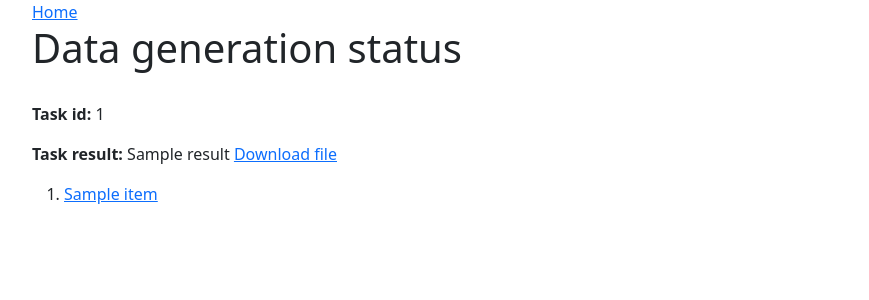
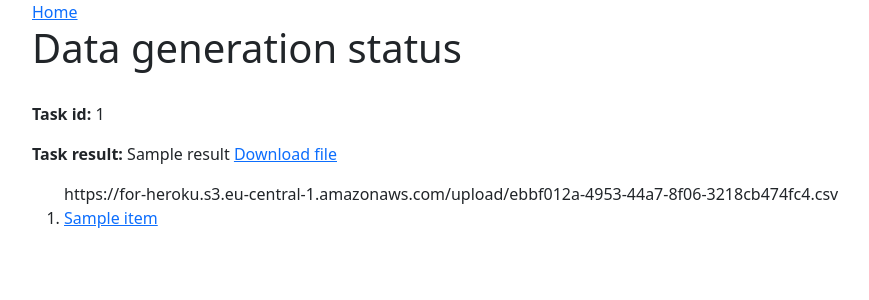
Before and after one commit to VetalM84/django_faker_celery, a Django app: template templates/result.html in a window 1280 px wide. Shown: the top 300 px of the page, without its empty margins (50-919 px from the left). Run offline with Django 4.2, Linux system fonts and the light colour scheme; the template is opened without the code that fills it: most values are stand-ins (such as "Sample title", 1, 10 or a date in 2020); parts of the project's set-up code (start-up, migrations or seed data) failed here and were passed over.

Commit message:
Link to file fix

```diff
--- a/fake_data_generator/views.py
+++ b/fake_data_generator/views.py
@@ -54,6 +54,6 @@ def task_result_view(request, task_id: str):
         context={
             "task": task,
             "saved_list": request.session["saved_list"],
-            "aws": "https://" + AWS_S3_CUSTOM_DOMAIN + "/uploads/",
+            "aws": "https://for-heroku.s3.eu-central-1.amazonaws.com/upload/",
         },
     )
--- a/templates/result.html
+++ b/templates/result.html
@@ -13,6 +13,7 @@
     {% endif %}
 
     <ol>
+        https://for-heroku.s3.eu-central-1.amazonaws.com/upload/ebbf012a-4953-44a7-8f06-3218cb474fc4.csv
     {% for item in saved_list %}
             <li><a href="{{ aws }}{{ item }}.csv">{{ item }}</a></li>
     {% empty %}
```
